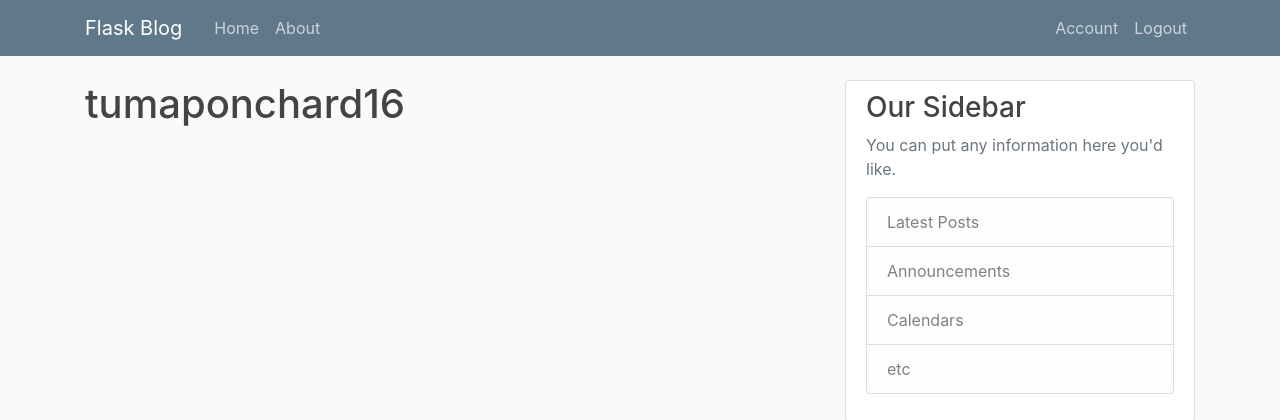
After one commit to tumaponchard16/flask-blog, a Flask app: page /account in a window 1280 px wide. The commit adds this page. Shown: the top 420 px of the page. Run offline with Flask 2, Linux system fonts and the light colour scheme; a user stored in the database is signed in; some libraries are stand-ins or nearby versions.

Commit message:
User authentication added

```diff
--- a/flaskblog/routes.py
+++ b/flaskblog/routes.py
@@ -1,7 +1,8 @@
-from flask import render_template, url_for, flash, redirect
-from flaskblog import app
+from flask import render_template, url_for, flash, redirect, request
+from flaskblog import app, db, bcrypt
 from flaskblog.forms import RegistrationForm, LoginForm
 from flaskblog.models import User, Post
+from flask_login import login_user, current_user, logout_user, login_required
 
 # Dummy data
 posts = [
@@ -37,21 +38,51 @@ def about():
 # Registration route
 @app.route("/register", methods=['GET', 'POST'])
 def register():
+    # if current user is logged in redirect to homapage
+    if current_user.is_authenticated:
+        return redirect(url_for('home'))
+
     form = RegistrationForm()
     if form.validate_on_submit():
-        flash('Account created for {}!'.format(form.username.data), 'success')
-        return redirect(url_for('home'))
+        hashed_password = bcrypt.generate_password_hash(form.password.data).decode('utf-8')
+        user = User(username=form.username.data, email=form.email.data, password=hashed_password)
+        db.session.add(user)
+        db.session.commit()
+        flash('Account has been created!', 'success')
+        return redirect(url_for('login'))
     return render_template('register.html', title='Register', form=form)
 
 
 # Login Route
 @app.route("/login", methods=['GET', 'POST'])
 def login():
+    # if current user is logged in redirect to homapage
+    if current_user.is_authenticated:
+        return redirect(url_for('home'))
+
     form = LoginForm()
     if form.validate_on_submit():
-        if form.email.data == 'admin@blog.com' and form.password.data == 'password':
-            flash('You have been logged in!', 'success')
-            return redirect(url_for('home'))
+        # check if the user exists
+        user = User.query.filter_by(email=form.email.data).first()
+        if user and bcrypt.check_password_hash(user.password, form.password.data):
+            # Logged the user in
+            login_user(user, remember=form.remember.data)
+            next_page = request.args.get('next')
+            return redirect(next_page) if next_page else redirect(url_for('home'))
         else:
-            flash('Login unsuccessful', 'danger')
+            flash('Login unsuccessful. Please check email and password', 'danger')
     return render_template('login.html', title='Login', form=form)
+
+
+# Logout Route
+@app.route("/logout")
+def logout():
+    logout_user()
+    return redirect(url_for('home'))
+
+
+# Account route
+@app.route("/account")
+@login_required
+def account():
+    return render_template('account.html', title='Account')
--- a/flaskblog/static/main.css
+++ b/flaskblog/static/main.css
@@ -78,3 +78,7 @@ a.article-title:hover {
 .account-heading {
   font-size: 2.5rem;
 }
+
+.alert{
+  display: flex !important;
+}
--- /dev/null
+++ b/flaskblog/templates/account.html
@@ -0,0 +1,4 @@
+{% extends "layout.html" %}
+    {% block content %}
+        <h1>{{current_user.username}}</h1>
+    {% endblock content %}
--- a/flaskblog/templates/layout.html
+++ b/flaskblog/templates/layout.html
@@ -5,9 +5,15 @@
     <meta charset="utf-8">
     <meta name="viewport" content="width=device-width, initial-scale=1, shrink-to-fit=no">
     <!-- Bootstrap CSS -->
-    <link rel="stylesheet" href="https://stackpath.bootstrapcdn.com/bootstrap/4.1.3/css/bootstrap.min.css" integrity="sha384-MCw98/SFnGE8fJT3GXwEOngsV7Zt27NXFoaoApmYm81iuXoPkFOJwJ8ERdknLPMO" crossorigin="anonymous">
+    <link rel="stylesheet" href="https://stackpath.bootstrapcdn.com/bootstrap/4.1.3/css/bootstrap.min.css"
+          integrity="sha384-MCw98/SFnGE8fJT3GXwEOngsV7Zt27NXFoaoApmYm81iuXoPkFOJwJ8ERdknLPMO" crossorigin="anonymous">
 
     <link rel="stylesheet" type="text/css" href="{{url_for('static', filename='main.css')}}">
+    <style>
+        .alert {
+            display: flex !important;
+        }
+    </style>
 
     {% if title %}
     <title>Flask Blog - {{ title }}</title>
@@ -20,7 +26,8 @@
     <nav class="navbar navbar-expand-md navbar-dark bg-steel fixed-top">
         <div class="container">
             <a class="navbar-brand mr-4" href="/">Flask Blog</a>
-          <button class="navbar-toggler" type="button" data-toggle="collapse" data-target="#navbarToggle" aria-controls="navbarToggle" aria-expanded="false" aria-label="Toggle navigation">
+            <button class="navbar-toggler" type="button" data-toggle="collapse" data-target="#navbarToggle"
+                    aria-controls="navbarToggle" aria-expanded="false" aria-label="Toggle navigation">
                 <span class="navbar-toggler-icon"></span>
             </button>
             <div class="collapse navbar-collapse" id="navbarToggle">
@@ -30,8 +37,13 @@
                 </div>
                 <!-- Navbar Right Side -->
                 <div class="navbar-nav">
+                    {% if current_user.is_authenticated %}
+                        <a class="nav-item nav-link" href="{{url_for('account')}}">Account</a>
+                        <a class="nav-item nav-link" href="{{url_for('logout')}}">Logout</a>
+                    {% else %}
                         <a class="nav-item nav-link" href="{{url_for('login')}}">Login</a>
                         <a class="nav-item nav-link" href="{{url_for('register')}}">Register</a>
+                    {% endif %}
                 </div>
             </div>
         </div>
@@ -70,8 +82,14 @@
 
 <!-- Optional JavaScript -->
 <!-- jQuery first, then Popper.js, then Bootstrap JS -->
-    <script src="https://code.jquery.com/jquery-3.3.1.slim.min.js" integrity="sha384-q8i/X+965DzO0rT7abK41JStQIAqVgRVzpbzo5smXKp4YfRvH+8abtTE1Pi6jizo" crossorigin="anonymous"></script>
-    <script src="https://cdnjs.cloudflare.com/ajax/libs/popper.js/1.14.3/umd/popper.min.js" integrity="sha384-ZMP7rVo3mIykV+2+9J3UJ46jBk0WLaUAdn689aCwoqbBJiSnjAK/l8WvCWPIPm49" crossorigin="anonymous"></script>
-    <script src="https://stackpath.bootstrapcdn.com/bootstrap/4.1.3/js/bootstrap.min.js" integrity="sha384-ChfqqxuZUCnJSK3+MXmPNIyE6ZbWh2IMqE241rYiqJxyMiZ6OW/JmZQ5stwEULTy" crossorigin="anonymous"></script>
+<script src="https://code.jquery.com/jquery-3.3.1.slim.min.js"
+        integrity="sha384-q8i/X+965DzO0rT7abK41JStQIAqVgRVzpbzo5smXKp4YfRvH+8abtTE1Pi6jizo"
+        crossorigin="anonymous"></script>
+<script src="https://cdnjs.cloudflare.com/ajax/libs/popper.js/1.14.3/umd/popper.min.js"
+        integrity="sha384-ZMP7rVo3mIykV+2+9J3UJ46jBk0WLaUAdn689aCwoqbBJiSnjAK/l8WvCWPIPm49"
+        crossorigin="anonymous"></script>
+<script src="https://stackpath.bootstrapcdn.com/bootstrap/4.1.3/js/bootstrap.min.js"
+        integrity="sha384-ChfqqxuZUCnJSK3+MXmPNIyE6ZbWh2IMqE241rYiqJxyMiZ6OW/JmZQ5stwEULTy"
+        crossorigin="anonymous"></script>
 </body>
 </html>
--- a/requirements.txt
+++ b/requirements.txt
@@ -1,3 +1,5 @@
 Flask
 Flask-WTF
 flask-sqlalchemy
+flask-bcrypt
+flask-login
```
Also changed, not shown: flaskblog/__init__.py (+7 -0 lines), flaskblog/forms.py (+15 -1 lines), flaskblog/models.py (+8 -2 lines), flaskblog/site.db, 4 other files. Lines whose indentation alone changed are shown as unchanged.
